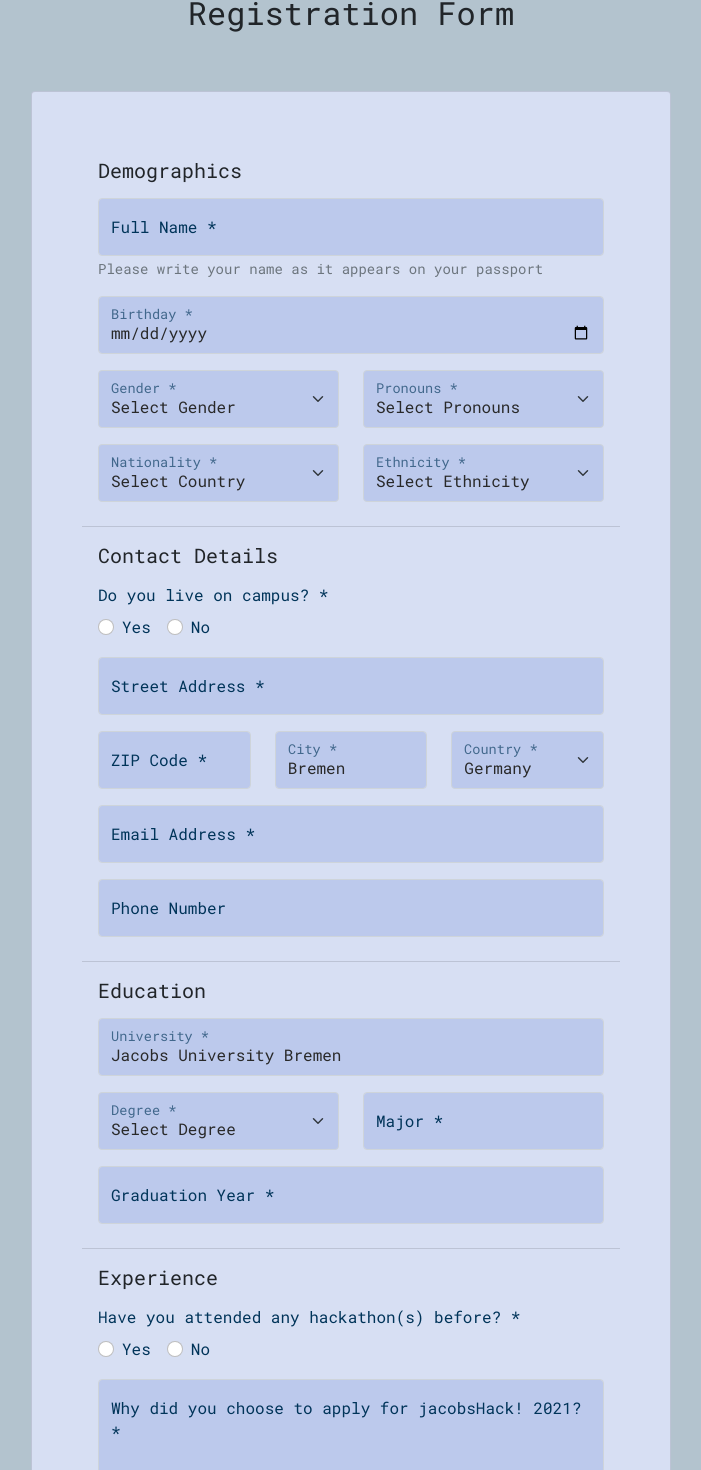
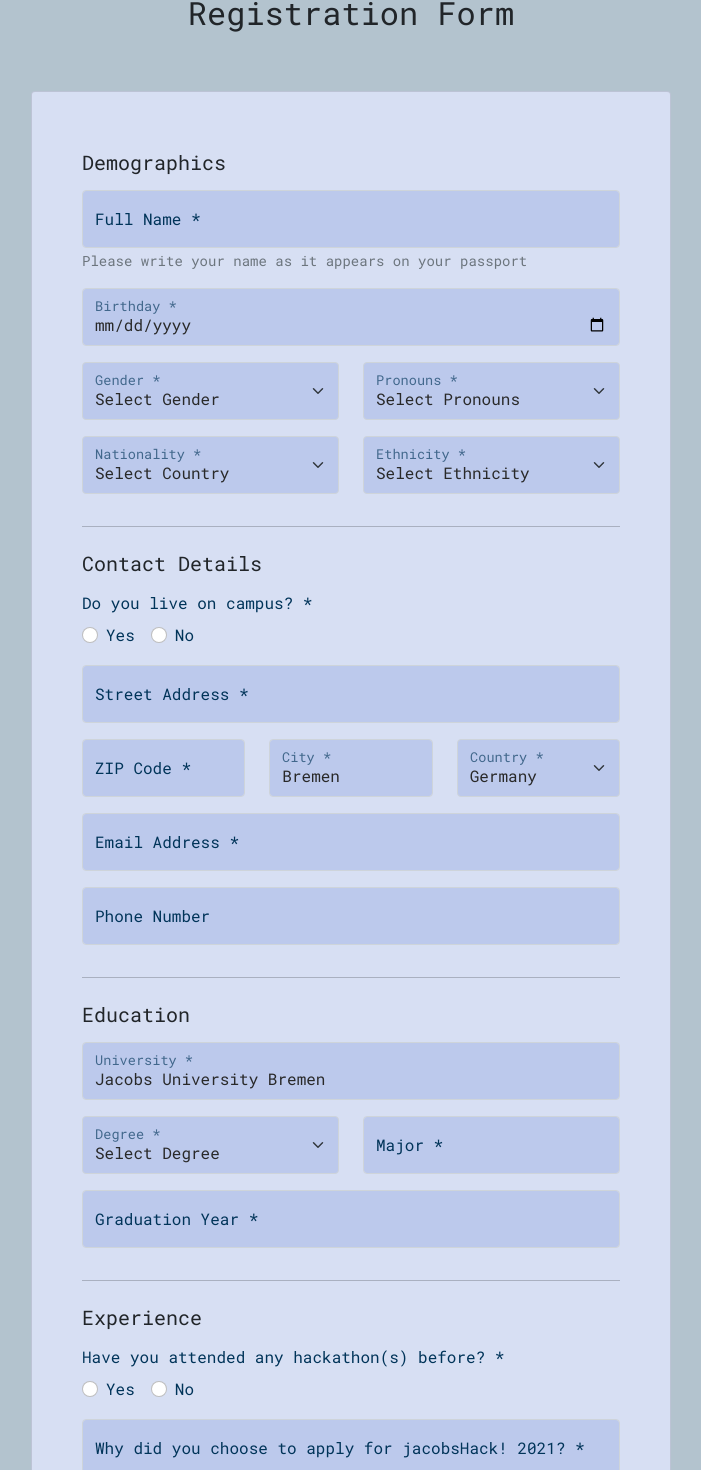
Before and after one commit to jacobs-hack/registration-portal-2021, a React (Create React App) app in the folder client/: page / in a window 1280 px wide. Shown: the part 327-1797 px from the top of the page, without its empty margins (289-990 px from the left). Built offline with nearby package versions, Linux system fonts and the light colour scheme.

Commit message:
Remove ListGroup

```diff
--- a/client/src/App.js
+++ b/client/src/App.js
@@ -210,7 +210,7 @@ class App extends React.Component {
             <Card id="form-card">
               <Form noValidate validated={this.state.validated} onSubmit={this.handleSubmit}>
                 <ListGroup variant="flush">
-                  <ListGroup.Item>
+                  {/* <ListGroup.Item> */}
                     <h5 className="mb-3 pt-2">Demographics</h5>
                     <FloatingLabel label="Full Name *" className="mb-3">
                       <Form.Control type="text" placeholder="Full Name" name="fullname" required value={this.state.formData.fullname} onChange={this.inputChanged} />
@@ -295,9 +295,11 @@ class App extends React.Component {
                         </FloatingLabel>
                       </Col>
                     </Row>
-                  </ListGroup.Item>
 
-                  <ListGroup.Item>
+                    <hr/>
+                  {/* </ListGroup.Item> */}
+
+                  {/* <ListGroup.Item> */}
                     <h5 className="mb-3 pt-2">Contact Details</h5>
 
                     <div className="mb-3">
@@ -386,9 +388,11 @@ class App extends React.Component {
                     <FloatingLabel label="Phone Number" className="mb-3">
                       <Form.Control type="text" placeholder="+491234567890" name="phone" value={this.state.formData.phone} onChange={this.inputChanged} />
                     </FloatingLabel>
-                  </ListGroup.Item>
+                  {/* </ListGroup.Item> */}
 
-                  <ListGroup.Item>
+                  <hr/>
+
+                  {/* <ListGroup.Item> */}
                     <h5 className="mb-3 pt-2">Education</h5>
 
                     <FloatingLabel label="University *" className="mb-3">
@@ -430,9 +434,11 @@ class App extends React.Component {
                         Please provide your graduation year.
                       </Form.Control.Feedback>
                     </FloatingLabel>
-                  </ListGroup.Item>
+                  {/* </ListGroup.Item> */}
 
-                  <ListGroup.Item>
+                  <hr/>
+
+                  {/* <ListGroup.Item> */}
                     <h5 className="mb-3 pt-2">Experience</h5>
 
                     <div className="mb-3">
@@ -518,9 +524,11 @@ class App extends React.Component {
                         </FloatingLabel>
                         : null
                     }
-                  </ListGroup.Item>
+                  {/* </ListGroup.Item> */}
 
-                  <ListGroup.Item>
+                  <hr/>
+
+                  {/* <ListGroup.Item> */}
                     <h5 className="mb-3 pt-2">Miscellaneous</h5>
 
                     <FloatingLabel label="Dietary Requirements *" className="mb-3">
@@ -577,15 +585,19 @@ class App extends React.Component {
                     <Form.Text className="text-muted">
                       Provide a lik to Google Drive or other if you'd like to be reached out by companies.
                     </Form.Text> */}
-                  </ListGroup.Item>
+                  {/* </ListGroup.Item> */}
 
-                  <ListGroup.Item>
+                  <hr/>
+
+                  {/* <ListGroup.Item> */}
                     <Form.Label inline><Form.Check label=" " type="checkbox" name="terms" required inline value={this.state.formData.terms} onChange={this.inputChanged} />I have read and agreed to the <a href="#" onClick={this.handleShow}>jacobsHack! 2021 Terms & Conditions</a>. *</Form.Label>
 
                     <Form.Label inline><Form.Check label=" " type="checkbox" name="mlh" required inline value={this.state.formData.mlh} onChange={this.inputChanged} />I have read and agree to the <a href="https://static.mlh.io/docs/mlh-code-of-conduct.pdf" target="blank_" rel="noopener noreferrer">MLH Code of Conduct</a>. I further agree to the terms of both the <a href="https://github.com/MLH/mlh-policies/tree/master/prize-terms-and-conditions" target="blank_" rel="noopener noreferrer">MLH Contest Terms and Conditions</a> and the <a href="https://mlh.io/privacy" rel="noopener noreferrer">MLH Privacy Policy</a>. *</Form.Label>
 
                     <Form.Label inline><Form.Check label=" " type="checkbox" name="privacy" required inline value={this.state.formData.privacy} onChange={this.inputChanged} />I authorize you to share my application/registration information with Major League Hacking for event administration, ranking, MLH administration, and with my authorization email in-line with the <a href="https://mlh.io/privacy" target="blank_" rel="noopener noreferrer">MLH Privacy Policy</a>. *</Form.Label>
-                  </ListGroup.Item>
+                  {/* </ListGroup.Item> */}
+
+                  <hr/>
 
                   <ListGroup.Item id="btns">
                     <Button variant="secondary" size="lg">
```
